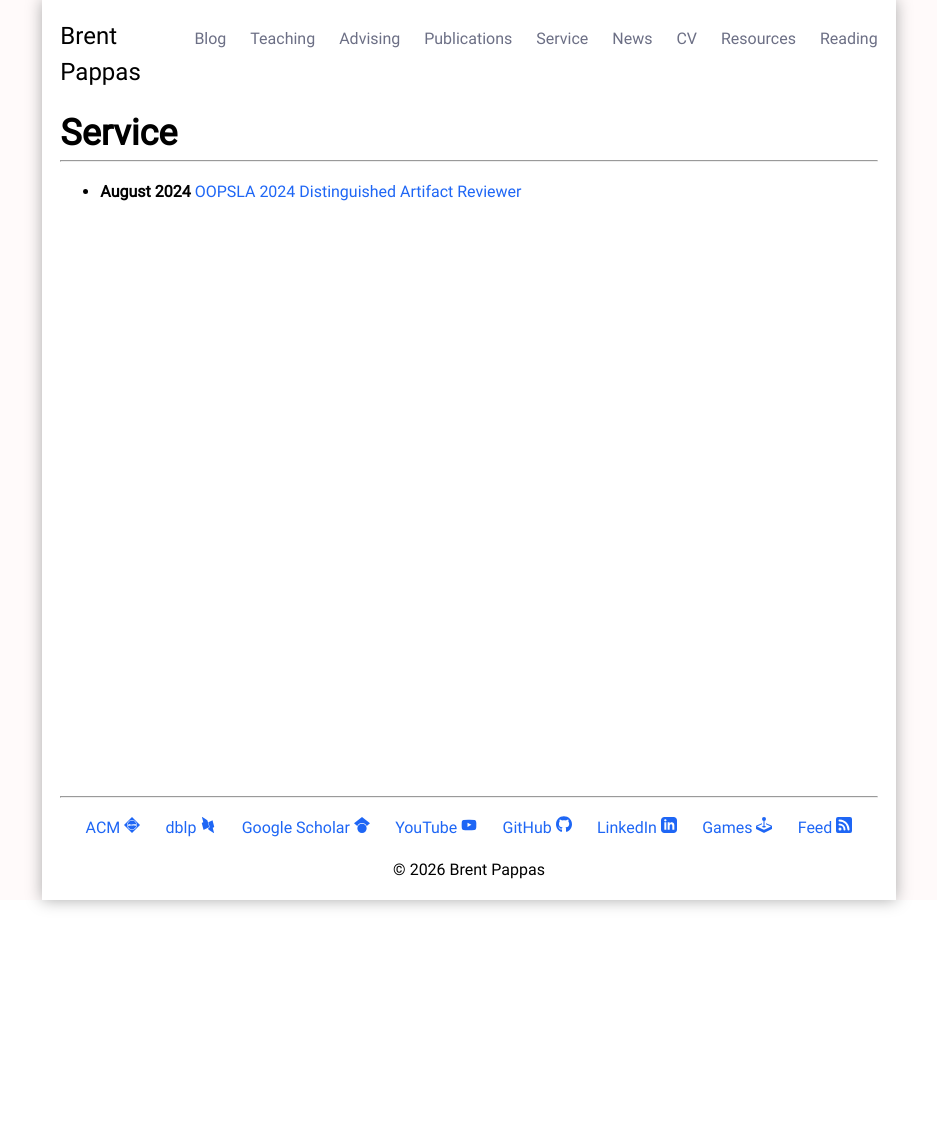
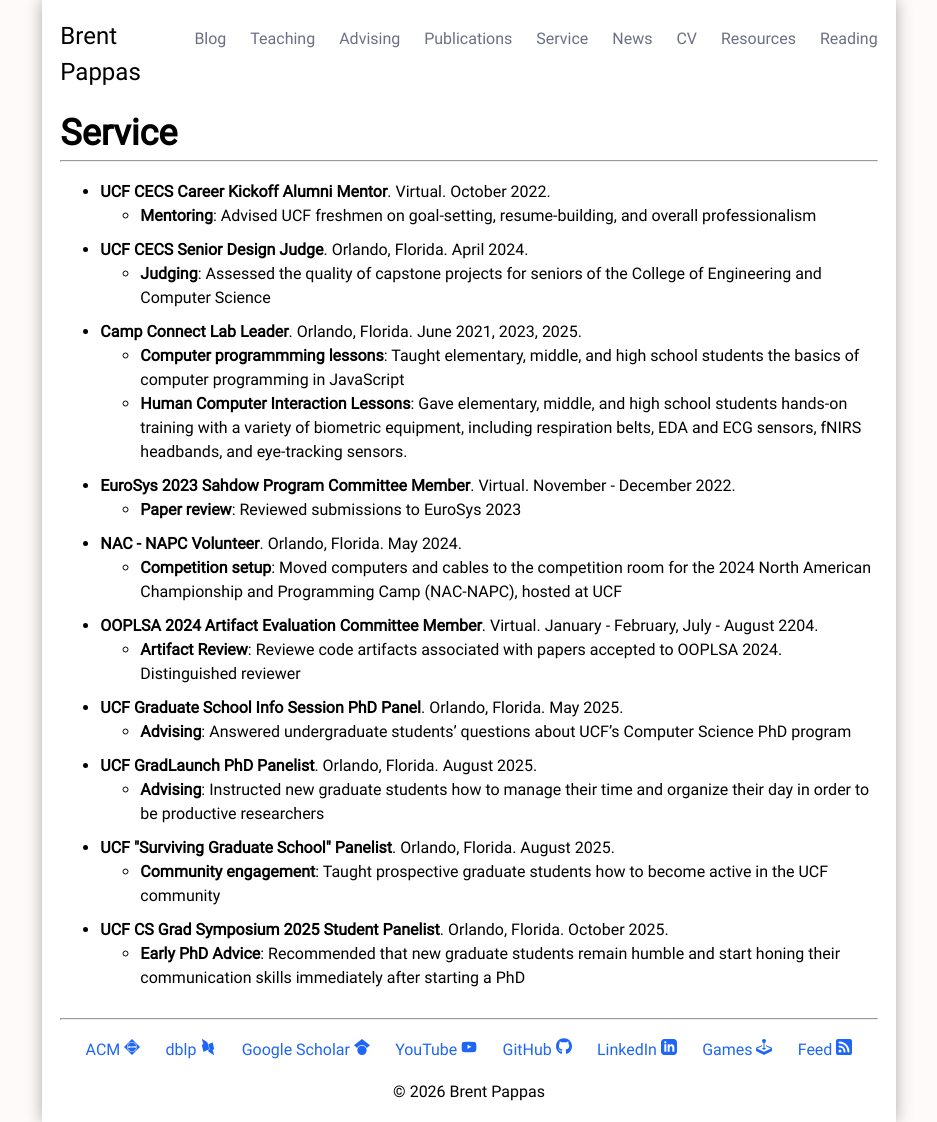
Before and after one commit to PappasBrent/pappasbrent.github.io, a Jekyll site: the page built from service.html, in a window 1280 px wide. Shown: the whole page, without its empty margins (171-1108 px from the left). Built offline with Jekyll 4.4.1, drawn with Linux system fonts in a browser that asks for light colours.

Commit message:
Update service HTML

```diff
--- a/service.html
+++ b/service.html
@@ -4,7 +4,114 @@ title: Service
 ---
 
 <ul>
-    <li><b>August 2024</b> <a
-        href="https://2024.splashcon.org/track/splash-2024-oopsla-artifacts#distinguished-artifact-reviewers">OOPSLA
-        2024 Distinguished Artifact Reviewer</a></li>
+        <li>
+            <p>
+                <span style="font-weight: bold">UCF CECS Career Kickoff Alumni Mentor</span>.
+                Virtual.
+                October 2022.
+                <ul>
+                <li><span style="font-weight: bold">Mentoring</span>: Advised UCF freshmen on goal-setting, resume-building, and overall professionalism</li>
+
+                </ul>
+            </p>
+        </li>
+        <li>
+            <p>
+                <span style="font-weight: bold">UCF CECS Senior Design Judge</span>.
+                Orlando, Florida.
+                April 2024.
+                <ul>
+                <li><span style="font-weight: bold">Judging</span>: Assessed the quality of capstone projects for seniors of the College of Engineering and Computer Science</li>
+
+                </ul>
+            </p>
+        </li>
+        <li>
+            <p>
+                <span style="font-weight: bold">Camp Connect Lab Leader</span>.
+                Orlando, Florida.
+                June 2021, 2023, 2025.
+                <ul>
+                <li><span style="font-weight: bold">Computer programmming lessons</span>: Taught elementary, middle, and high school students the basics of computer programming in JavaScript</li>
+                <li><span style="font-weight: bold">Human Computer Interaction Lessons</span>: Gave elementary, middle, and high school students hands-on training with a variety of biometric equipment, including respiration belts, EDA and ECG sensors, fNIRS headbands, and eye-tracking sensors.</li>
+                </ul>
+            </p>
+        </li>
+        <li>
+            <p>
+                <span style="font-weight: bold">EuroSys 2023 Sahdow Program Committee Member</span>.
+                Virtual.
+                November - December 2022.
+                <ul>
+                <li><span style="font-weight: bold">Paper review</span>: Reviewed submissions to EuroSys 2023</li>
+
+                </ul>
+            </p>
+        </li>
+        <li>
+            <p>
+                <span style="font-weight: bold">NAC - NAPC Volunteer</span>.
+                Orlando, Florida.
+                May 2024.
+                <ul>
+                <li><span style="font-weight: bold">Competition setup</span>: Moved computers and cables to the competition room for the 2024 North American Championship and Programming Camp (NAC-NAPC), hosted at UCF</li>
+
+                </ul>
+            </p>
+        </li>
+        <li>
+            <p>
+                <span style="font-weight: bold">OOPLSA 2024 Artifact Evaluation Committee Member</span>.
+                Virtual.
+                January - February, July - August 2204.
+                <ul>
+                <li><span style="font-weight: bold">Artifact Review</span>: Reviewe code artifacts associated with papers accepted to OOPLSA 2024. Distinguished reviewer</li>
+
+                </ul>
+            </p>
+        </li>
+        <li>
+            <p>
+                <span style="font-weight: bold">UCF Graduate School Info Session PhD Panel</span>.
+                Orlando, Florida.
+                May 2025.
+                <ul>
+                <li><span style="font-weight: bold">Advising</span>: Answered undergraduate students’ questions about UCF’s Computer Science PhD program</li>
+
+                </ul>
+            </p>
+        </li>
+        <li>
+            <p>
+                <span style="font-weight: bold">UCF GradLaunch PhD Panelist</span>.
+                Orlando, Florida.
+                August 2025.
+                <ul>
+                <li><span style="font-weight: bold">Advising</span>: Instructed new graduate students how to manage their time and organize their day in order to be productive researchers</li>
+
+                </ul>
+            </p>
+        </li>
+        <li>
+            <p>
+                <span style="font-weight: bold">UCF "Surviving Graduate School" Panelist</span>.
+                Orlando, Florida.
+                August 2025.
+                <ul>
+                <li><span style="font-weight: bold">Community engagement</span>: Taught prospective graduate students how to become active in the UCF community</li>
+
+                </ul>
+            </p>
+        </li>
+        <li>
+            <p>
+                <span style="font-weight: bold">UCF CS Grad Symposium 2025 Student Panelist</span>.
+                Orlando, Florida.
+                October 2025.
+                <ul>
+                <li><span style="font-weight: bold">Early PhD Advice</span>: Recommended that new graduate students remain humble and start honing their communication skills immediately after starting a PhD</li>
+
+                </ul>
+            </p>
+        </li>
 </ul>
```
